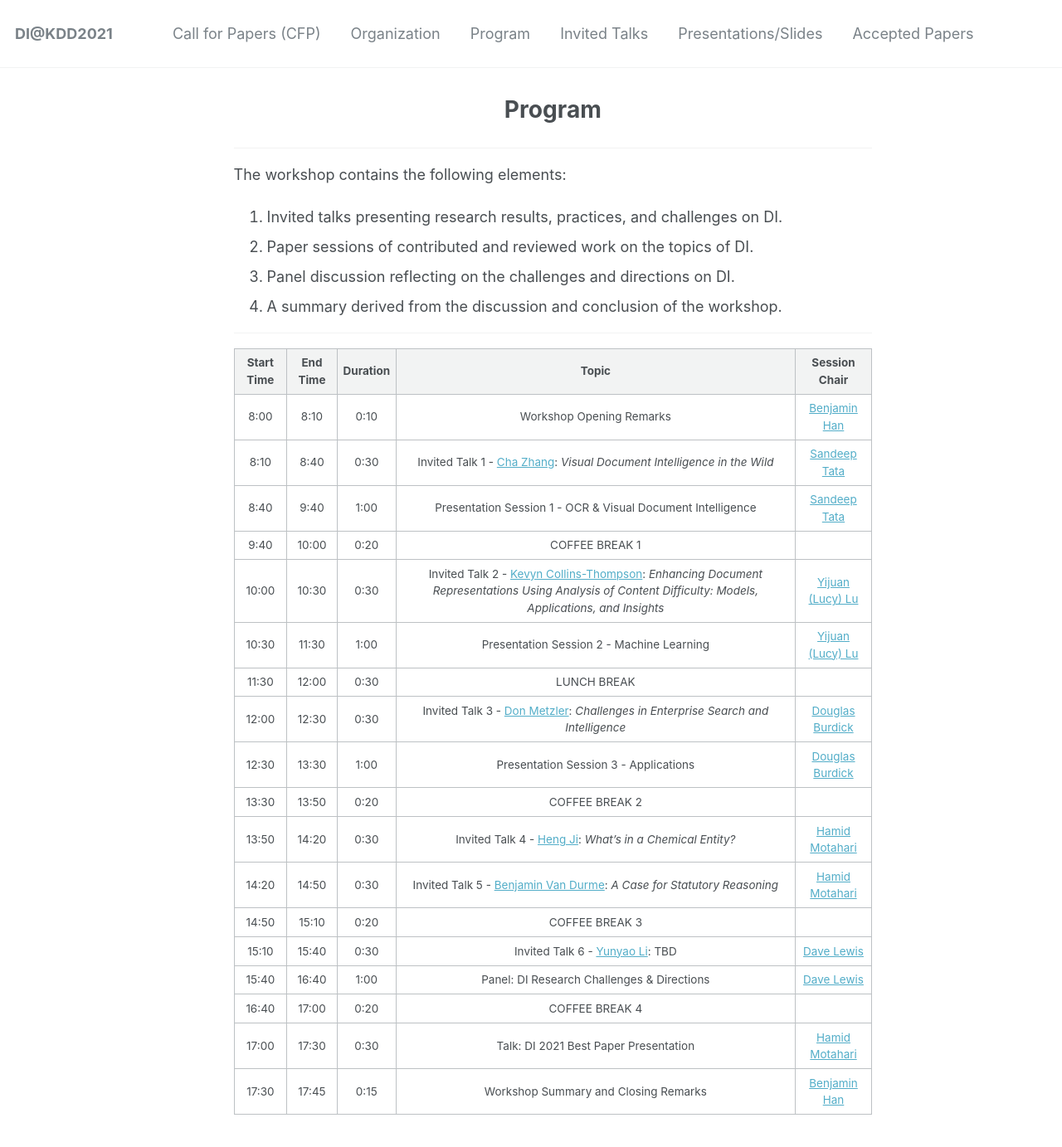
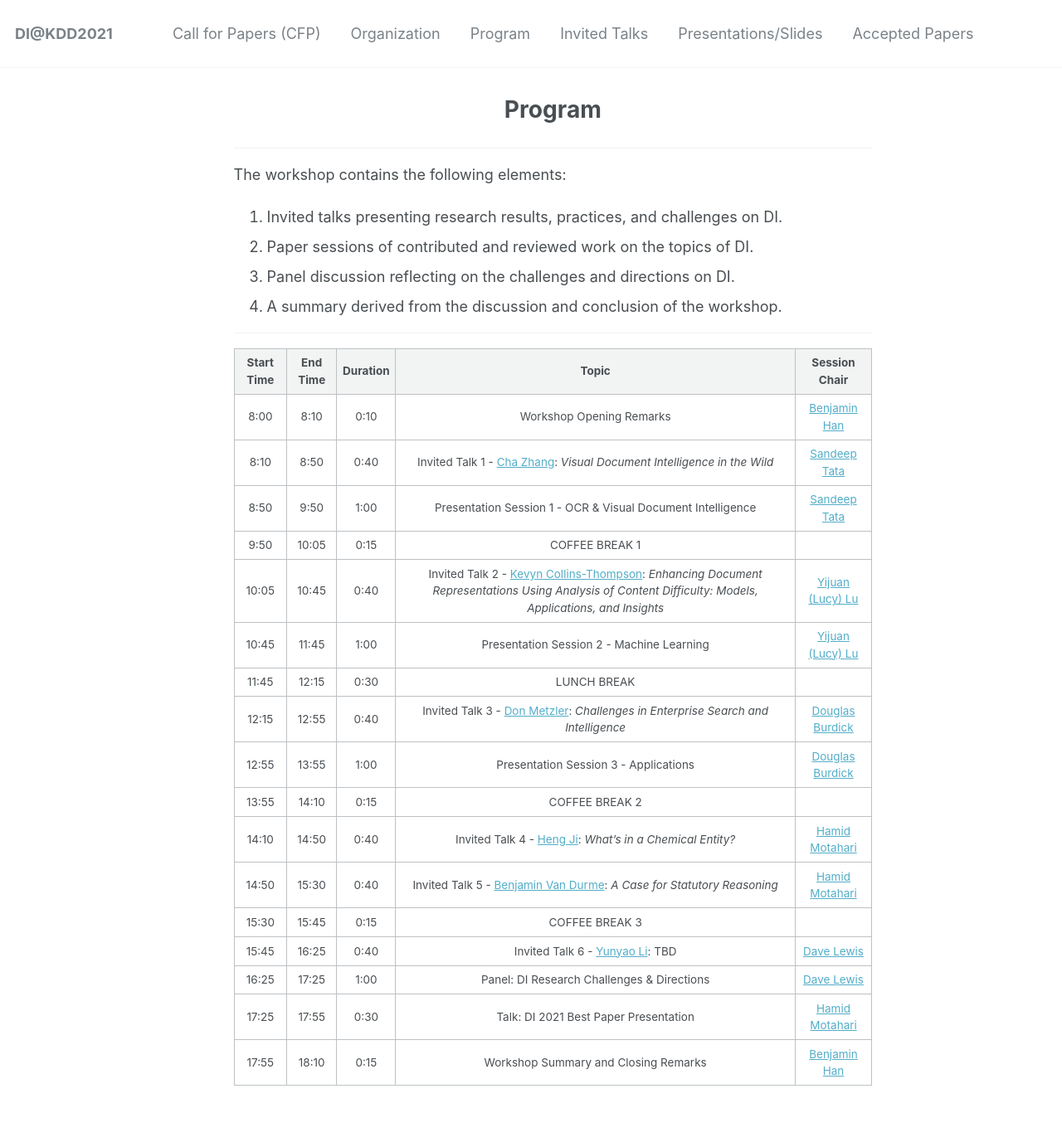
Before and after one commit to document-intelligence/DI-2022, a Jekyll site: the page built from _pages/program.md, in a window 1280 px wide and 1400 px high. Shown: the top 1383 px of the window at 83% size. Built offline with Jekyll 4.4.1, drawn with Linux system fonts in a browser that asks for light colours.

Commit message:
Update program.md

```diff
--- a/_pages/program.md
+++ b/_pages/program.md
@@ -19,20 +19,19 @@ The workshop contains the following elements:
 | Start Time 	| End Time 	| Duration 	| Topic 	| Session Chair 	|
 |:-:	|:-:	|:-:	|:-:	|:-:	|
 | 8:00 	| 8:10 	| 0:10 	| Workshop Opening Remarks 	| [Benjamin Han](https://www.linkedin.com/in/benjaminhan/)	|
-| 8:10 	| 8:40 	| 0:30 	| Invited Talk 1 - [Cha Zhang](https://www.microsoft.com/en-us/research/people/chazhang/): _Visual Document Intelligence in the Wild_	| [Sandeep Tata](https://research.google/people/SandeepTata/)	|
-| 8:40 	| 9:40 	| 1:00 	| Presentation Session 1 - OCR & Visual Document Intelligence 	| [Sandeep Tata](https://research.google/people/SandeepTata/)	|
-| 9:40 	| 10:00 	| 0:20 	| COFFEE BREAK 1 	|  	|
-| 10:00 	| 10:30 	| 0:30 	| Invited Talk 2 - [Kevyn Collins-Thompson](http://www-personal.umich.edu/~kevynct/): _Enhancing Document Representations Using Analysis of Content Difficulty: Models, Applications, and Insights_	| [Yijuan (Lucy) Lu](https://www.linkedin.com/in/yijuan-lu-590b426/) |
-| 10:30 	| 11:30 	| 1:00 	| Presentation Session 2 - Machine Learning 	| [Yijuan (Lucy) Lu](https://www.linkedin.com/in/yijuan-lu-590b426/) 	|
-| 11:30  	| 12:00 	| 0:30 	| LUNCH BREAK  	|  	|
-| 12:00 	| 12:30 	| 0:30 	| Invited Talk 3 - [Don Metzler](https://research.google/people/DonaldMetzler/): _Challenges in Enterprise Search and Intelligence_	| [Douglas Burdick](https://researcher.watson.ibm.com/researcher/view.php?person=us-drburdic) |
-| 12:30 	| 13:30 	| 1:00 	| Presentation Session 3 - Applications	| [Douglas Burdick](https://researcher.watson.ibm.com/researcher/view.php?person=us-drburdic) |
-| 13:30 	| 13:50 	| 0:20 	| COFFEE BREAK 2 	|  	|
-| 13:50  	| 14:20 	| 0:30 	| Invited Talk 4 - [Heng Ji](https://cs.illinois.edu/about/people/faculty/hengji): _What’s in a Chemical Entity?_	| [Hamid Motahari](https://www.linkedin.com/in/hamidmotahari/) |
-| 14:20 	| 14:50 	| 0:30 	| Invited Talk 5 - [Benjamin Van Durme](https://www.cs.jhu.edu/~vandurme/): _A Case for Statutory Reasoning_	| [Hamid Motahari](https://www.linkedin.com/in/hamidmotahari/) |
-| 14:50 	| 15:10  	| 0:20 	| COFFEE BREAK 3 	|  	|
-| 15:10 	| 15:40  	| 0:30 	| Invited Talk 6 - [Yunyao Li](https://researcher.watson.ibm.com/researcher/view.php?person=us-yunyaoli): TBD	| [Dave Lewis](https://www.linkedin.com/in/daviddlewis/)	|
-| 15:40  	| 16:40  	| 1:00 	| Panel: DI Research Challenges & Directions 	| [Dave Lewis](https://www.linkedin.com/in/daviddlewis/) |
-| 16:40 	| 17:00 	| 0:20 	| COFFEE BREAK 4 	|  	|
-| 17:00  	| 17:30  	| 0:30 	| Talk: DI 2021 Best Paper Presentation 	| [Hamid Motahari](https://www.linkedin.com/in/hamidmotahari/) |
-| 17:30 	| 17:45 	| 0:15 	| Workshop Summary and Closing Remarks 	| [Benjamin Han](https://www.linkedin.com/in/benjaminhan/)	|
+| 8:10 	| 8:50 	| 0:40 	| Invited Talk 1 - [Cha Zhang](https://www.microsoft.com/en-us/research/people/chazhang/): _Visual Document Intelligence in the Wild_	| [Sandeep Tata](https://research.google/people/SandeepTata/)	|
+| 8:50 	| 9:50 	| 1:00 	| Presentation Session 1 - OCR & Visual Document Intelligence 	| [Sandeep Tata](https://research.google/people/SandeepTata/)	|
+| 9:50 	| 10:05 	| 0:15 	| COFFEE BREAK 1 	|  	|
+| 10:05 	| 10:45 	| 0:40 	| Invited Talk 2 - [Kevyn Collins-Thompson](http://www-personal.umich.edu/~kevynct/): _Enhancing Document Representations Using Analysis of Content Difficulty: Models, Applications, and Insights_	| [Yijuan (Lucy) Lu](https://www.linkedin.com/in/yijuan-lu-590b426/) |
+| 10:45 	| 11:45 	| 1:00 	| Presentation Session 2 - Machine Learning 	| [Yijuan (Lucy) Lu](https://www.linkedin.com/in/yijuan-lu-590b426/) 	|
+| 11:45  	| 12:15 	| 0:30 	| LUNCH BREAK  	|  	|
+| 12:15 	| 12:55 	| 0:40 	| Invited Talk 3 - [Don Metzler](https://research.google/people/DonaldMetzler/): _Challenges in Enterprise Search and Intelligence_	| [Douglas Burdick](https://researcher.watson.ibm.com/researcher/view.php?person=us-drburdic) |
+| 12:55 	| 13:55 	| 1:00 	| Presentation Session 3 - Applications	| [Douglas Burdick](https://researcher.watson.ibm.com/researcher/view.php?person=us-drburdic) |
+| 13:55 	| 14:10 	| 0:15 	| COFFEE BREAK 2 	|  	|
+| 14:10  	| 14:50 	| 0:40 	| Invited Talk 4 - [Heng Ji](https://cs.illinois.edu/about/people/faculty/hengji): _What’s in a Chemical Entity?_	| [Hamid Motahari](https://www.linkedin.com/in/hamidmotahari/) |
+| 14:50 	| 15:30 	| 0:40 	| Invited Talk 5 - [Benjamin Van Durme](https://www.cs.jhu.edu/~vandurme/): _A Case for Statutory Reasoning_	| [Hamid Motahari](https://www.linkedin.com/in/hamidmotahari/) |
+| 15:30 	| 15:45  	| 0:15 	| COFFEE BREAK 3 	|  	|
+| 15:45 	| 16:25  	| 0:40 	| Invited Talk 6 - [Yunyao Li](https://researcher.watson.ibm.com/researcher/view.php?person=us-yunyaoli): TBD	| [Dave Lewis](https://www.linkedin.com/in/daviddlewis/)	|
+| 16:25  	| 17:25  	| 1:00 	| Panel: DI Research Challenges & Directions 	| [Dave Lewis](https://www.linkedin.com/in/daviddlewis/) |
+| 17:25  	| 17:55  	| 0:30 	| Talk: DI 2021 Best Paper Presentation 	| [Hamid Motahari](https://www.linkedin.com/in/hamidmotahari/) |
+| 17:55 	| 18:10 	| 0:15 	| Workshop Summary and Closing Remarks 	| [Benjamin Han](https://www.linkedin.com/in/benjaminhan/)	|
```
